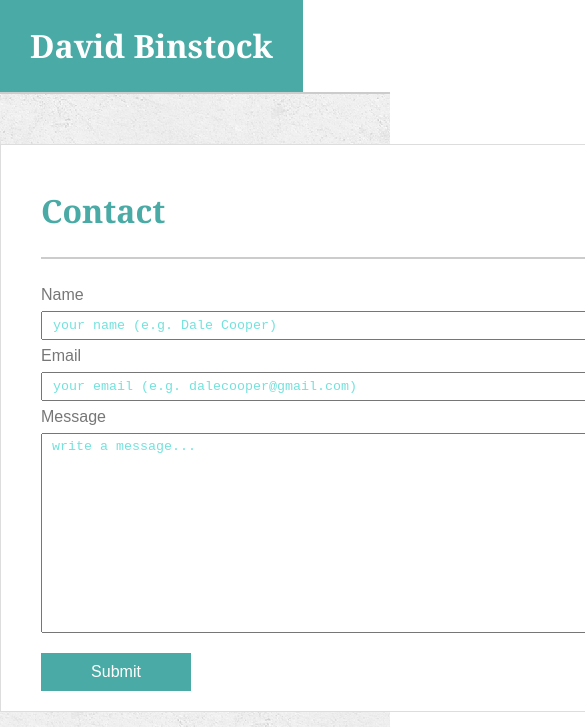
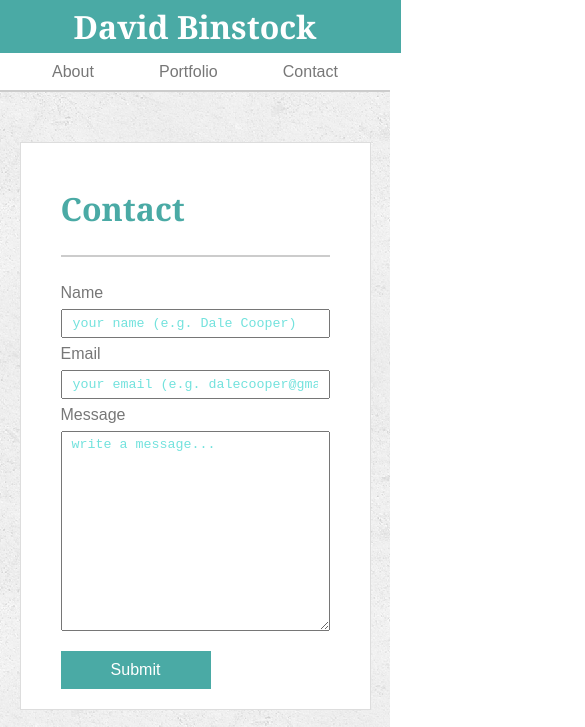
Before and after one commit to davidbinstock/Responsive-Portfolio, a plain HTML site: page contact.html in a window 390 px wide. Shown: the top 727 px of the page, 585 px wide, since content can reach past the window. Drawn offline with Linux system fonts and the light colour scheme.

Commit message:
contact page done

```diff
--- a/assets/css/style_contact.css
+++ b/assets/css/style_contact.css
@@ -157,3 +157,55 @@ aside {
     width: 70px;
     padding: 4px 4px 3px 3px;
 }
+
+/* ------------------------ */
+/* -----media queries------ */
+/* ------------------------ */
+
+@media screen and (max-width: 980px) {
+
+.content-area {
+    -background-color: blue;
+    -background-image: none;
+}
+
+.content-wrapper{
+    width: 700px;
+}
+
+main {
+    width: 55%;
+}
+
+}
+
+@media screen and (max-width: 768px) {
+
+.content-area {
+    -background-color: rgb(114, 201, 92);
+    -background-image: none;
+}
+
+.content-wrapper{
+    flex-flow: column nowrap;
+    width: auto;
+}
+
+main {
+    width: 90vw;
+    margin-right:auto;
+    margin-left: auto;
+}
+
+aside {
+    width: 90vw;
+    margin-right:auto;
+    margin-left: auto;
+    margin-top: 5%;
+}
+
+.aside-link-wrapper{
+    justify-content: flex-start;
+}
+
+}
--- a/assets/css/style_header-footer.css
+++ b/assets/css/style_header-footer.css
@@ -36,7 +36,7 @@ nav {
 
     /* flex-box */
     display: flex;
-    justify-content: space-around;
+    justify-content: space-between;
     align-items: center;
 }
 
@@ -75,3 +75,48 @@ body{
 .content-area {
     flex: 1 0 auto;
 }
+
+/* ------------------------ */
+/* -----media queries------ */
+/* ------------------------ */
+
+@media screen and (max-width: 980px){
+
+.header-wrapper{
+    width: 700px;
+}
+
+}
+
+@media screen and (max-width: 768px) {
+
+.header-wrapper{
+    width: 90vw;
+}
+
+}
+
+@media screen and (max-width: 640px) {
+
+.header-wrapper{
+    flex-flow: column nowrap;
+    align-items: center;
+}
+
+.my-name{
+    text-align: center;
+    width: 100%;
+    padding-top: 3%;
+    padding-bottom: 3%;
+}
+
+nav{
+    width: 100%;
+    justify-content: space-around;
+    padding-top: 3%;
+    padding-bottom: 3%;
+
+}
+
+
+}
```
